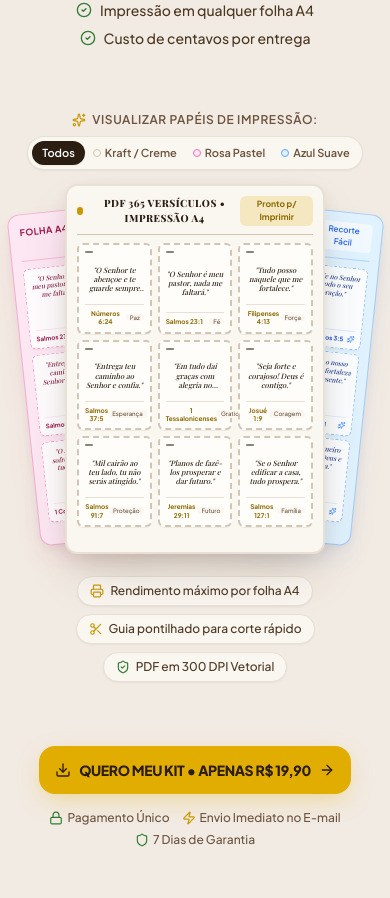
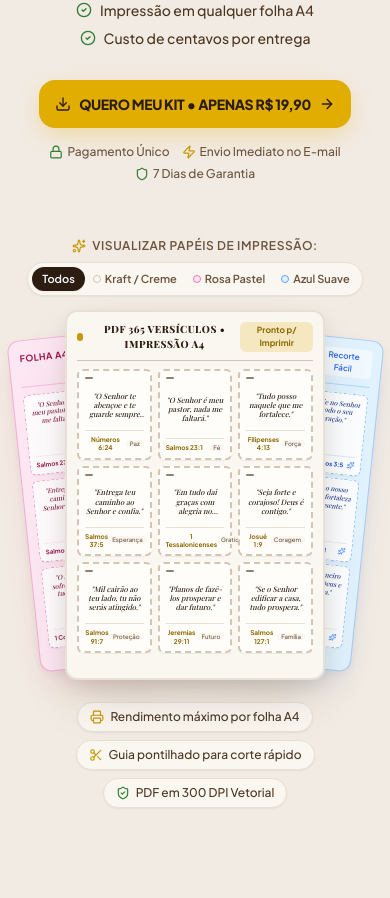
Before and after one commit to brennoxamaral/P-gina-365-versiculos, a React (Vite) app: page / in a window 390 px wide. Shown: the part 449-1347 px from the top of the page. Built offline with nearby package versions, Linux system fonts and the light colour scheme; no server answers; a web font is replaced by a local one.

Commit message:
feat(ui): reorganizacao do cta hero mobile, ajuste na badge de oferta e atualizacao do faq de papel

```diff
--- a/src/components/Hero.tsx
+++ b/src/components/Hero.tsx
@@ -43,22 +43,51 @@ export const Hero: React.FC<HeroProps> = ({ onOpenCheckout }) => {
           </div>
         </div>
 
+        {/* Primary CTA Button (Mobile Only: positioned before HeroProductMockup) */}
+        <div className="sm:hidden mb-6 flex flex-col items-center gap-3 w-full">
+          <button
+            type="button"
+            onClick={onOpenCheckout}
+            id="btn-hero-cta"
+            className="w-auto max-w-full min-h-[48px] py-3 px-4 rounded-2xl bg-[#E1AD01] hover:bg-[#C79801] active:scale-98 text-[#2B1D12] font-extrabold text-xs min-[360px]:text-sm tracking-tight shadow-gold hover:shadow-lg transition-all duration-300 inline-flex items-center justify-center gap-2 cursor-pointer group"
+          >
+            <Download className="w-4 h-4 text-[#2B1D12] shrink-0 group-hover:-translate-y-0.5 transition-transform" />
+            <span className="whitespace-nowrap">QUERO MEU KIT • APENAS R$ 19,90</span>
+            <ArrowRight className="w-4 h-4 text-[#2B1D12] shrink-0 group-hover:translate-x-1 transition-transform" />
+          </button>
+
+          {/* Microcopy of security & confidence */}
+          <div className="flex flex-wrap items-center justify-center gap-x-3 gap-y-1.5 text-xs text-[#6B533E] font-medium pt-1">
+            <span className="inline-flex items-center gap-1">
+              <Lock className="w-3.5 h-3.5 text-[#2E7D32]" /> Pagamento Único
+            </span>
+            <span className="hidden min-[400px]:inline text-[#C79801]">•</span>
+            <span className="inline-flex items-center gap-1">
+              <Zap className="w-3.5 h-3.5 text-[#C79801]" /> Envio Imediato no E-mail
+            </span>
+            <span className="hidden min-[400px]:inline text-[#C79801]">•</span>
+            <span className="inline-flex items-center gap-1">
+              <Shield className="w-3.5 h-3.5 text-[#2E7D32]" /> 7 Dias de Garantia
+            </span>
+          </div>
+        </div>
+
         {/* Product Visual Mockup (Integrated smoothly directly on #F2EBE3 background, not trapped in card) */}
         <div className="w-full my-4">
           <HeroProductMockup />
         </div>
 
-        {/* Primary CTA Button (Positioned directly UNDER the product visual - strictly single line) */}
-        <div className="mt-8 flex flex-col items-center gap-3 w-full">
+        {/* Primary CTA Button (Desktop Only: Positioned directly UNDER the product visual - strictly single line) */}
+        <div className="hidden sm:flex mt-8 flex-col items-center gap-3 w-full">
           <button
             type="button"
             onClick={onOpenCheckout}
-            id="btn-hero-cta"
-            className="w-auto max-w-full min-h-[48px] sm:min-h-[56px] py-3 sm:py-4 px-4 sm:px-8 rounded-2xl bg-[#E1AD01] hover:bg-[#C79801] active:scale-98 text-[#2B1D12] font-extrabold text-xs min-[360px]:text-sm sm:text-base md:text-lg lg:text-xl tracking-tight shadow-gold hover:shadow-lg transition-all duration-300 inline-flex items-center justify-center gap-2 sm:gap-3 cursor-pointer group"
+            id="btn-hero-cta-desktop"
+            className="w-auto max-w-full min-h-[56px] py-4 px-8 rounded-2xl bg-[#E1AD01] hover:bg-[#C79801] active:scale-98 text-[#2B1D12] font-extrabold text-base md:text-lg lg:text-xl tracking-tight shadow-gold hover:shadow-lg transition-all duration-300 inline-flex items-center justify-center gap-3 cursor-pointer group"
           >
-            <Download className="w-4 h-4 sm:w-5 sm:h-5 md:w-6 md:h-6 text-[#2B1D12] shrink-0 group-hover:-translate-y-0.5 transition-transform" />
+            <Download className="w-5 h-5 md:w-6 md:h-6 text-[#2B1D12] shrink-0 group-hover:-translate-y-0.5 transition-transform" />
             <span className="whitespace-nowrap">QUERO MEU KIT • APENAS R$ 19,90</span>
-            <ArrowRight className="w-4 h-4 sm:w-5 sm:h-5 md:w-6 md:h-6 text-[#2B1D12] shrink-0 group-hover:translate-x-1 transition-transform" />
+            <ArrowRight className="w-5 h-5 md:w-6 md:h-6 text-[#2B1D12] shrink-0 group-hover:translate-x-1 transition-transform" />
           </button>
 
           {/* Microcopy of security & confidence */}
--- a/src/components/PricingBox.tsx
+++ b/src/components/PricingBox.tsx
@@ -21,9 +21,9 @@ export const PricingBox: React.FC<PricingBoxProps> = ({ onOpenCheckout }) => {
       <div className="max-w-4xl mx-auto flex flex-col items-center">
 
         {/* Top Urgency / Condition Badge */}
-        <div className="inline-flex items-center gap-2 px-4 py-1.5 rounded-full bg-[#E1AD01]/20 border border-[#C79801]/30 text-xs sm:text-sm font-bold text-[#8A6700] mb-6">
-          <Clock className="w-4 h-4 text-[#C79801]" />
-          <span>OFERTA ESPECIAL DE LANÇAMENTO • PAGAMENTO ÚNICO</span>
+        <div className="inline-flex items-center gap-2 px-4 py-1.5 rounded-full bg-[#E1AD01]/20 border border-[#C79801]/30 text-xs sm:text-sm font-bold text-[#8A6700] mb-6 whitespace-nowrap">
+          <Clock className="w-4 h-4 text-[#C79801] shrink-0" />
+          <span className="whitespace-nowrap">OFERTA ESPECIAL DE LANÇAMENTO</span>
         </div>
 
         {/* Pricing Card (Highlighted with mustard gold border & craft elegance) */}
--- a/src/components/StickyBottomCTA.tsx
+++ b/src/components/StickyBottomCTA.tsx
@@ -11,9 +11,10 @@ export const StickyBottomCTA: React.FC<StickyBottomCTAProps> = ({ onOpenCheckout
   useEffect(() => {
     const checkVisibility = () => {
       // Exibir APENAS depois que o usuário ultrapassar o botão principal na seção Hero
-      const heroBtn = document.getElementById('btn-hero-cta');
-      if (heroBtn) {
-        const rect = heroBtn.getBoundingClientRect();
+      const heroBtns = Array.from(document.querySelectorAll<HTMLElement>('#btn-hero-cta, #btn-hero-cta-desktop'));
+      const visibleHeroBtn = heroBtns.find(btn => btn.offsetWidth > 0 || btn.offsetHeight > 0);
+      if (visibleHeroBtn) {
+        const rect = visibleHeroBtn.getBoundingClientRect();
         // Visível somente se a borda inferior do botão do Hero já passou do topo da janela
         setVisible(rect.bottom < 0);
       } else {
--- a/src/data/faqs.ts
+++ b/src/data/faqs.ts
@@ -4,7 +4,7 @@ export const faqs: FAQItem[] = [
   {
     id: "papel",
     question: "Que tipo de papel posso usar para imprimir?",
-    answer: "Você pode imprimir em papel sulfite comum A4 branco (75g ou 90g), folhas coloridas (rosa pastel, azul bebê, amarelo claro) ou papel kraft A4 (120g/180g) para um visual rústico artesanal super sofisticado."
+    answer: "Você pode imprimir normalmente em folha sulfite comum A4. Para a produção dos nossos bilhetes, nós utilizamos a folha Canson A4 150g para garantir um acabamento mais encorpado e sofisticado."
   },
   {
     id: "impressora",
```
Also changed, not shown: 1 other file (tests, documents, lock files or other folders).
